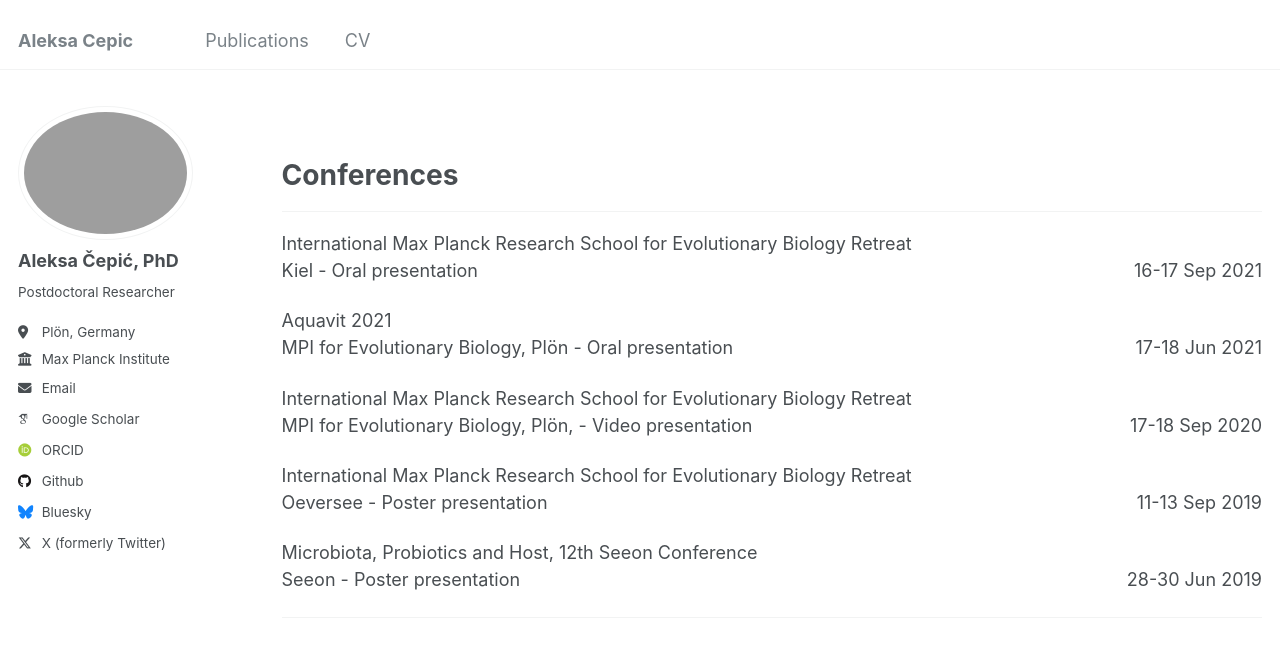
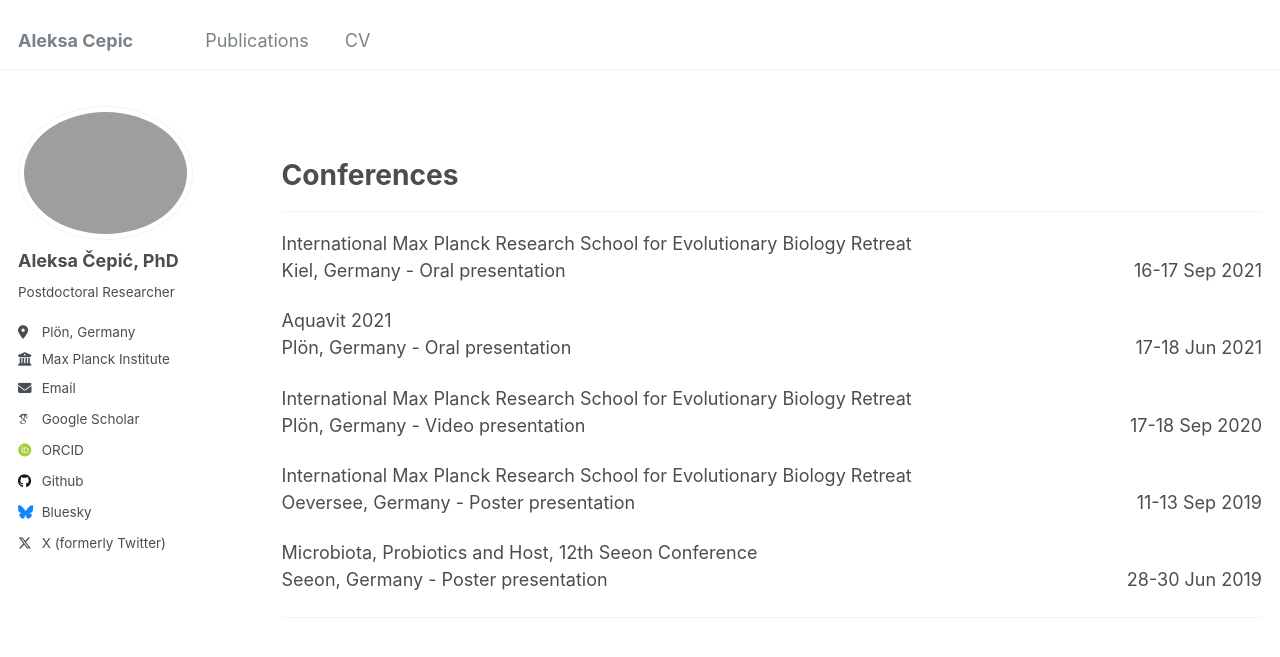
Before and after one commit to drcepic/drcepic.github.io, a Jekyll site: the page built from _pages/cv.md, in a window 1280 px wide and 900 px high, scrolled down 1052 px. Shown: the top 657 px of the window. Built offline with Jekyll 4.4.1, drawn with Linux system fonts in a browser that asks for light colours; some web fonts are replaced.

Commit message:
Update cv.md

```diff
--- a/_pages/cv.md
+++ b/_pages/cv.md
@@ -92,31 +92,31 @@ Conferences
 ======
 <hr>
 <p>
-    <span> International Max Planck Research School for Evolutionary Biology Retreat<br> Kiel - Oral presentation </span>
+    <span> International Max Planck Research School for Evolutionary Biology Retreat<br> Kiel, Germany - Oral presentation </span>
     <span style="float:right;">16-17 Sep 2021</span>
     <div class="clearix"></div>
 </p>
 
 <p>
-    <span> Aquavit 2021<br> MPI for Evolutionary Biology, Plön - Oral presentation </span>
+    <span> Aquavit 2021<br> Plön, Germany - Oral presentation </span>
     <span style="float:right;">17-18 Jun 2021</span>
     <div class="clearix"></div>
 </p>
 
 <p>
-    <span> International Max Planck Research School for Evolutionary Biology Retreat<br> MPI for Evolutionary Biology, Plön, - Video presentation </span>
+    <span> International Max Planck Research School for Evolutionary Biology Retreat<br> Plön, Germany - Video presentation </span>
     <span style="float:right;">17-18 Sep 2020</span>
     <div class="clearix"></div>
 </p>
 
 <p>
-    <span> International Max Planck Research School for Evolutionary Biology Retreat<br> Oeversee - Poster presentation </span>
+    <span> International Max Planck Research School for Evolutionary Biology Retreat<br> Oeversee, Germany - Poster presentation </span>
     <span style="float:right;">11-13 Sep 2019</span>
     <div class="clearix"></div>
 </p>
 
 <p>
-    <span> Microbiota, Probiotics and Host, 12th Seeon Conference<br> Seeon - Poster presentation </span>
+    <span> Microbiota, Probiotics and Host, 12th Seeon Conference<br> Seeon, Germany - Poster presentation </span>
     <span style="float:right;">28-30 Jun 2019</span>
     <div class="clearix"></div>
 </p>
```
